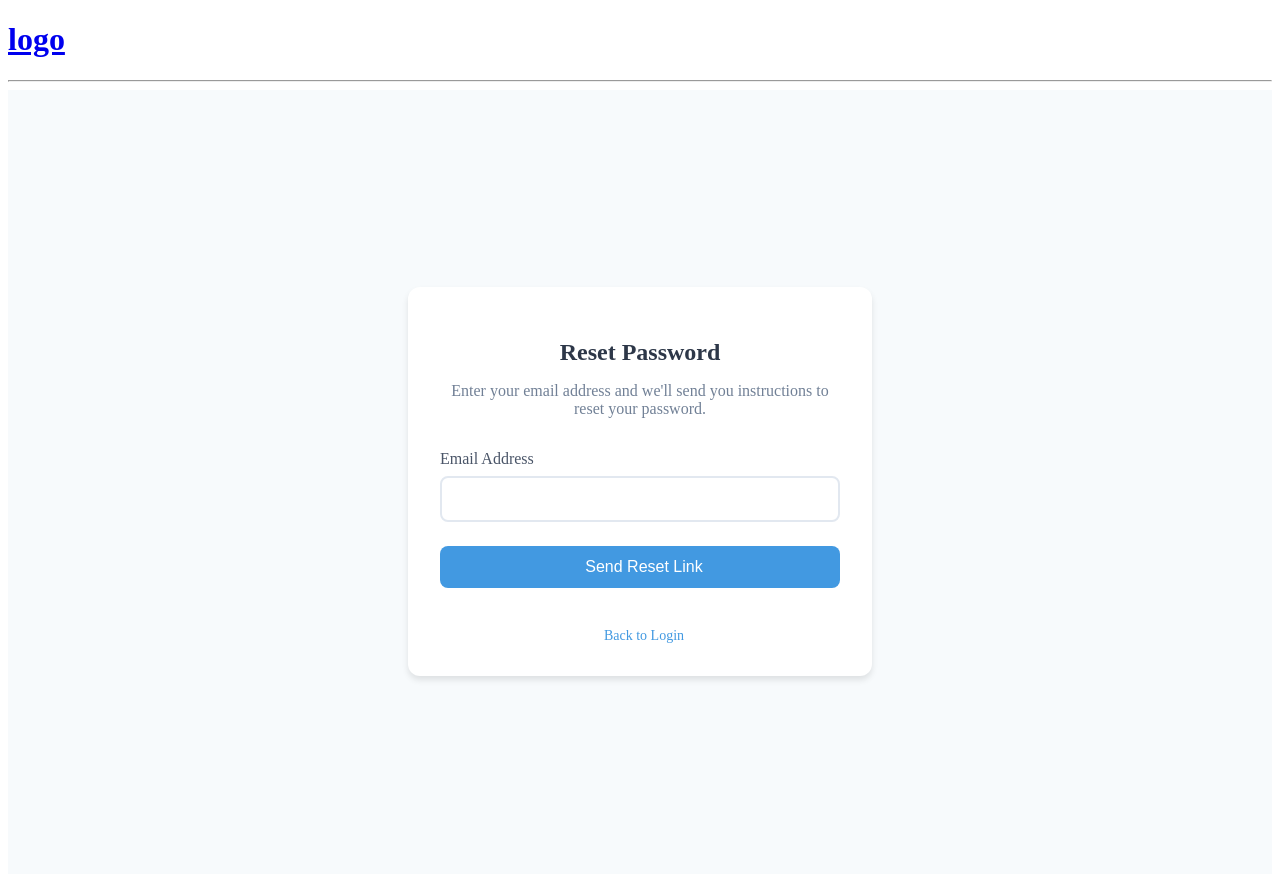
After one commit to G-Andrew-N/coporate-performance-tracking, a Django app: template base/templates/base/password_reset.html in a window 1280 px wide. The commit adds this page. Run offline with Django 5.2, Linux system fonts and the light colour scheme; the template is opened without the code that fills it, so the values that code supplies are empty.

Commit message:
reset password -- SMTP

```diff
--- a/base/templates/base/login.html
+++ b/base/templates/base/login.html
@@ -272,7 +272,7 @@
                 <i class="fas fa-sign-in-alt"></i> Login
             </button>
 
-            <a href="#" class="forgot-password">Forgot Password?</a>
+            <a href="{% url 'password_reset' %}" class="forgot-password">Forgot Password?</a>
 
             <div class="divider">
                 <span>or</span>
--- /dev/null
+++ b/base/templates/base/password_reset.html
@@ -0,0 +1,147 @@
+{% extends 'main.html' %}
+
+{% block content %}
+<div class="auth-container">
+    <div class="auth-box">
+        <h2>Reset Password</h2>
+        <p class="auth-description">Enter your email address and we'll send you instructions to reset your password.</p>
+
+        <form method="post" class="auth-form">
+            {% csrf_token %}
+            <div class="form-group">
+                <label for="email">Email Address</label>
+                <div class="input-wrapper">
+                    <i class="fas fa-envelope"></i>
+                    <input type="email" name="email" id="email" required>
+                </div>
+            </div>
+
+            <button type="submit" class="auth-button">
+                <i class="fas fa-paper-plane"></i> Send Reset Link
+            </button>
+
+            <div class="auth-links">
+                <a href="{% url 'login' %}" class="back-to-login">
+                    <i class="fas fa-arrow-left"></i> Back to Login
+                </a>
+            </div>
+        </form>
+    </div>
+</div>
+
+<style>
+.auth-container {
+    display: flex;
+    justify-content: center;
+    align-items: center;
+    min-height: calc(100vh - 80px);
+    padding: 2rem;
+    background: #f7fafc;
+}
+
+.auth-box {
+    background: white;
+    padding: 2rem;
+    border-radius: 12px;
+    box-shadow: 0 4px 6px rgba(0, 0, 0, 0.1);
+    width: 100%;
+    max-width: 400px;
+}
+
+.auth-box h2 {
+    color: #2d3748;
+    margin-bottom: 0.5rem;
+    text-align: center;
+}
+
+.auth-description {
+    color: #718096;
+    text-align: center;
+    margin-bottom: 2rem;
+}
+
+.auth-form {
+    display: flex;
+    flex-direction: column;
+    gap: 1.5rem;
+}
+
+.form-group {
+    display: flex;
+    flex-direction: column;
+    gap: 0.5rem;
+}
+
+.form-group label {
+    color: #4a5568;
+    font-weight: 500;
+}
+
+.input-wrapper {
+    position: relative;
+    display: flex;
+    align-items: center;
+}
+
+.input-wrapper i {
+    position: absolute;
+    left: 1rem;
+    color: #718096;
+}
+
+.input-wrapper input {
+    width: 100%;
+    padding: 0.75rem 1rem 0.75rem 2.5rem;
+    border: 2px solid #e2e8f0;
+    border-radius: 8px;
+    font-size: 1rem;
+    transition: all 0.2s;
+}
+
+.input-wrapper input:focus {
+    outline: none;
+    border-color: #4299e1;
+    box-shadow: 0 0 0 3px rgba(66, 153, 225, 0.1);
+}
+
+.auth-button {
+    background: #4299e1;
+    color: white;
+    padding: 0.75rem;
+    border: none;
+    border-radius: 8px;
+    font-size: 1rem;
+    font-weight: 500;
+    cursor: pointer;
+    display: flex;
+    align-items: center;
+    justify-content: center;
+    gap: 0.5rem;
+    transition: all 0.2s;
+}
+
+.auth-button:hover {
+    background: #3182ce;
+}
+
+.auth-links {
+    display: flex;
+    justify-content: center;
+    margin-top: 1rem;
+}
+
+.back-to-login {
+    color: #4299e1;
+    text-decoration: none;
+    display: flex;
+    align-items: center;
+    gap: 0.5rem;
+    font-size: 0.875rem;
+    transition: color 0.2s;
+}
+
+.back-to-login:hover {
+    color: #3182ce;
+}
+</style>
+{% endblock %}
--- a/base/urls.py
+++ b/base/urls.py
@@ -57,4 +57,9 @@ urlpatterns = [
     path("revenue-dashboard/", views.revenue_dashboard, name="revenue_dashboard"),
 
     path('sale-summary/', views.sale_summary, name='sale_summary'),
+
+    path('password-reset/', views.password_reset_request, name='password_reset'),
+    path('password-reset/done/', views.password_reset_done, name='password_reset_done'),
+    path('reset/<uidb64>/<token>/', views.password_reset_confirm, name='password_reset_confirm'),
+    path('reset/done/', views.password_reset_complete, name='password_reset_complete'),
 ]
```
Also changed, not shown: base/templates/base/password_reset_complete.html (added, +80 -0 lines), base/templates/base/password_reset_confirm.html (added, +185 -0 lines), base/templates/base/password_reset_done.html (added, +80 -0 lines), base/views.py (+65 -0 lines), performanceTracker/settings.py (+12 -0 lines).
